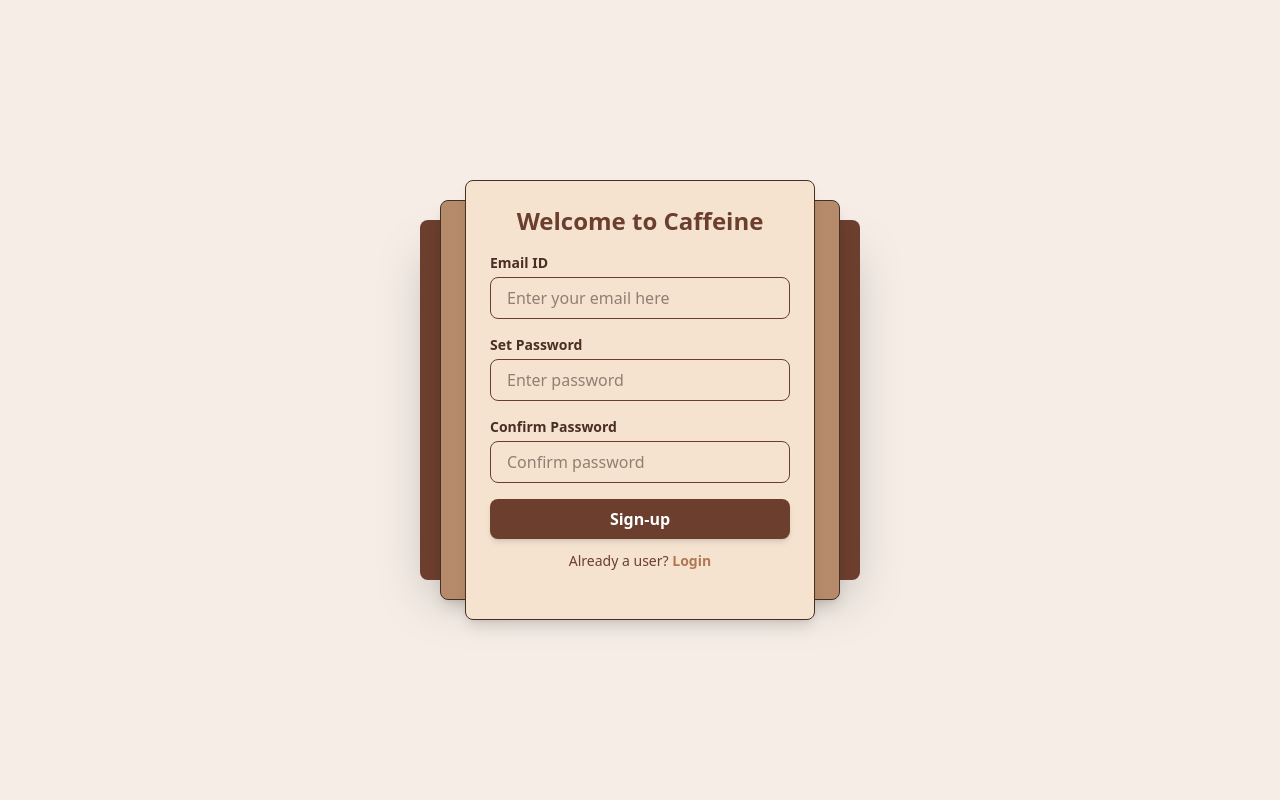
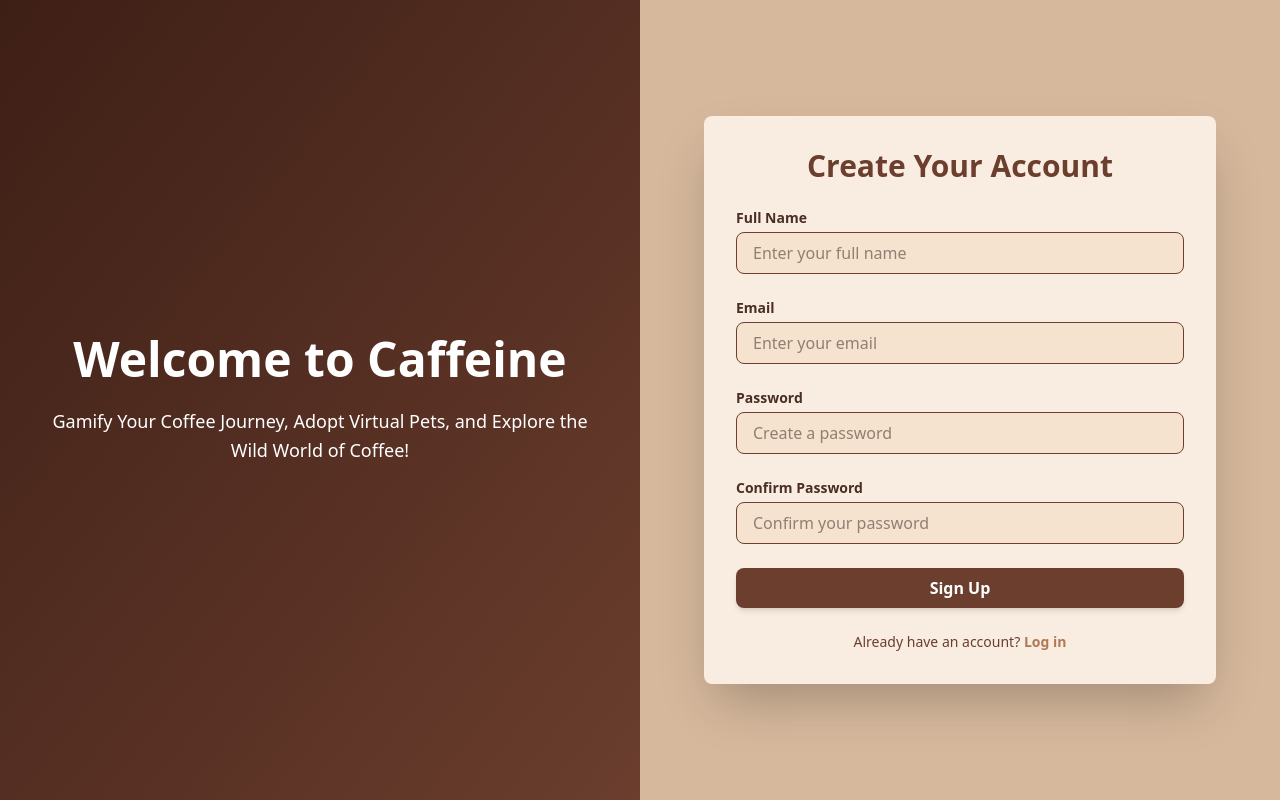
Before and after one commit to kalviumcommunity/S69_SapnaAlex_Capstone_CaffeineTheCoffeeZooExperience, a React (Vite) app in the folder frontend/client/: page /signup in a window 1280 px wide. Built offline with nearby package versions, Linux system fonts and the light colour scheme.

Commit message:
Update Signup.jsx

```diff
--- a/frontend/client/src/pages/Signup.jsx
+++ b/frontend/client/src/pages/Signup.jsx
@@ -16,52 +16,70 @@ const Signup = () => {
   const handleSubmit = (e) => {
     e.preventDefault();
     console.log("Signup Data:", formData);
-
   };
 
   return (
-    <div className="flex justify-center items-center min-h-screen w-full bg-[#F5EDE6]">
-      <div className="bg-[#6B3E2E] p-6 rounded-lg shadow-2xl flex justify-center items-center w-110 h-90">
-      <div className="bg-[#B58B6B] p-6 rounded-lg shadow-lg flex justify-center items-center w-100 h-100 border border-[#4A2E23]">
-      <div className="bg-[#F5E3D0] p-6 rounded-lg shadow-lg w-96 h-110 border border-[#4A2E23] self-center">
-        <h2 className="text-2xl font-bold text-center text-[#6B3E2E] mb-4">
+    <div className="flex flex-col md:flex-row min-h-screen">
+      {/* Left Section */}
+      <div className="hidden md:flex flex-1 bg-gradient-to-br from-[#3E1F16] to-[#6B3E2E] justify-center items-center px-8 py-12">
+        <div className="text-center text-white">
+          <h1 className="text-4xl md:text-5xl font-extrabold mb-6">
             Welcome to Caffeine
+          </h1>
+          <p className="text-base md:text-lg leading-relaxed">
+            Gamify Your Coffee Journey, Adopt Virtual Pets, and Explore the Wild World of Coffee!
+          </p>
+        </div>
+      </div>
+
+      {/* Right Section */}
+      <div className="flex-1 flex justify-center items-center bg-[#C4A484] md:bg-[#D6B89C] px-8 py-12">
+        <div className="bg-[#F9EDE2] p-6 md:p-8 rounded-lg shadow-2xl w-full max-w-lg">
+          <h2 className="text-2xl md:text-3xl font-bold text-center text-[#6B3E2E] mb-6">
+            Create Your Account
           </h2>
-        <form onSubmit={handleSubmit} className="space-y-4">
+          <form onSubmit={handleSubmit} className="space-y-6">
             <InputField
-            label="Email ID"
-            type="email"
-            placeholder="Enter your email here"
-            name="email"
-            // value={formData.email}
+              label="Full Name"
+              type="text"
+              placeholder="Enter your full name"
+              name="fullName"
               onChange={handleChange}
             />
             <InputField
-            label="Set Password"
+              label="Email"
+              type="email"
+              placeholder="Enter your email"
+              name="email"
+              onChange={handleChange}
+            />
+            <InputField
+              label="Password"
               type="password"
-            placeholder="Enter password"
+              placeholder="Create a password"
               name="password"
-            // value={formData.password}
               onChange={handleChange}
             />
             <InputField
               label="Confirm Password"
               type="password"
-            placeholder="Confirm password"
+              placeholder="Confirm your password"
               name="confirmPassword"
-            // value={formData.confirmPassword}
               onChange={handleChange}
             />
-          <Button text="Sign-up" type="submit" />
+            <Button
+              text="Sign Up"
+              type="submit"
+              className="w-full bg-[#6B3E2E] text-white py-3 rounded-md"
+            />
           </form>
-        <div className="text-center mt-3">
+          <div className="text-center mt-6">
             <p className="text-sm text-[#6B3E2E]">
-            Already a user?{" "}
-            <a href="/login" className="text-[#B17854] font-bold">
-              Login
+              Already have an account?{" "}
+              <a href="/login" className="text-[#B17854] font-semibold">
+                Log in
               </a>
             </p>
-        </div>
           </div>
         </div>
       </div>
```
Lines whose indentation alone changed are shown as unchanged.
